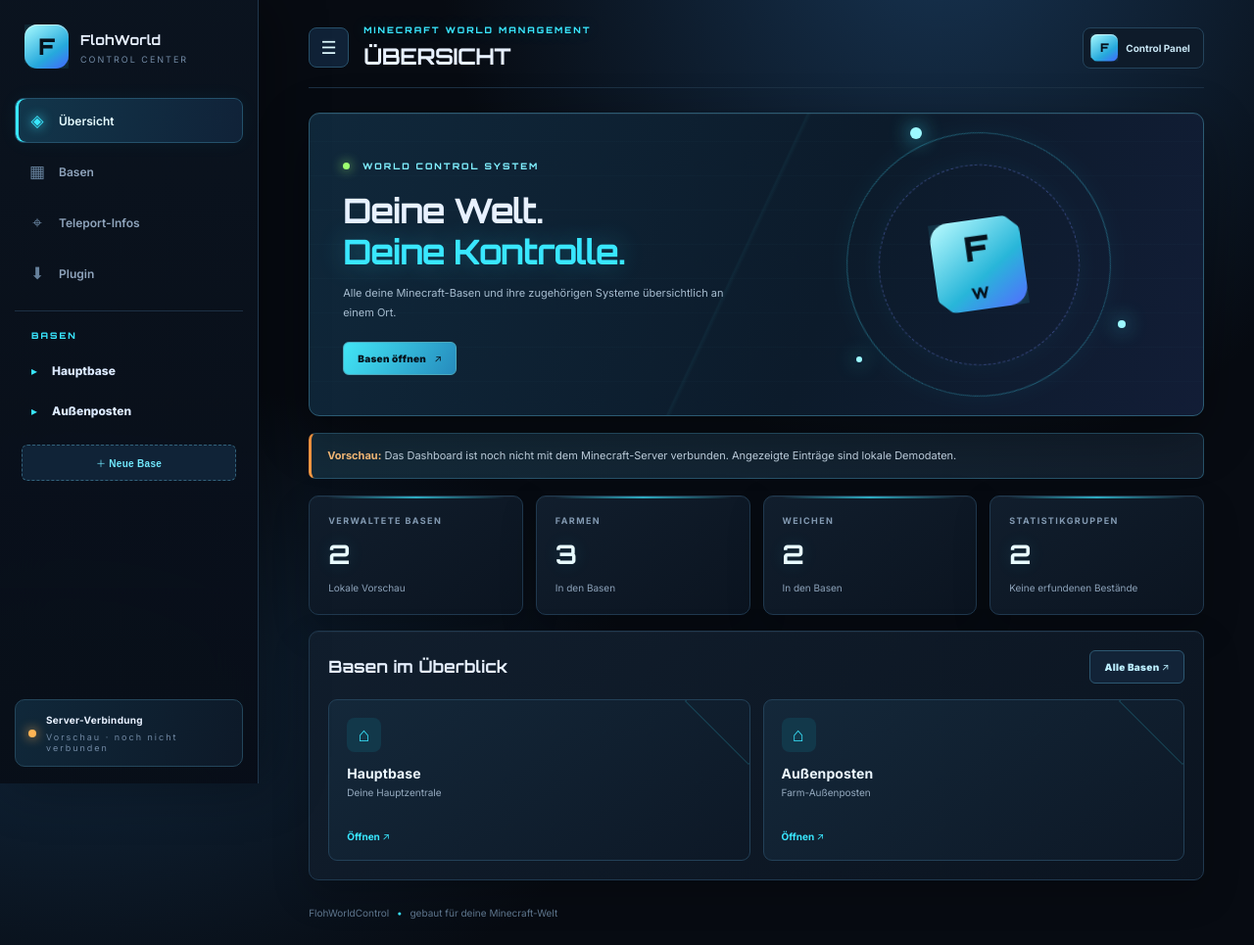
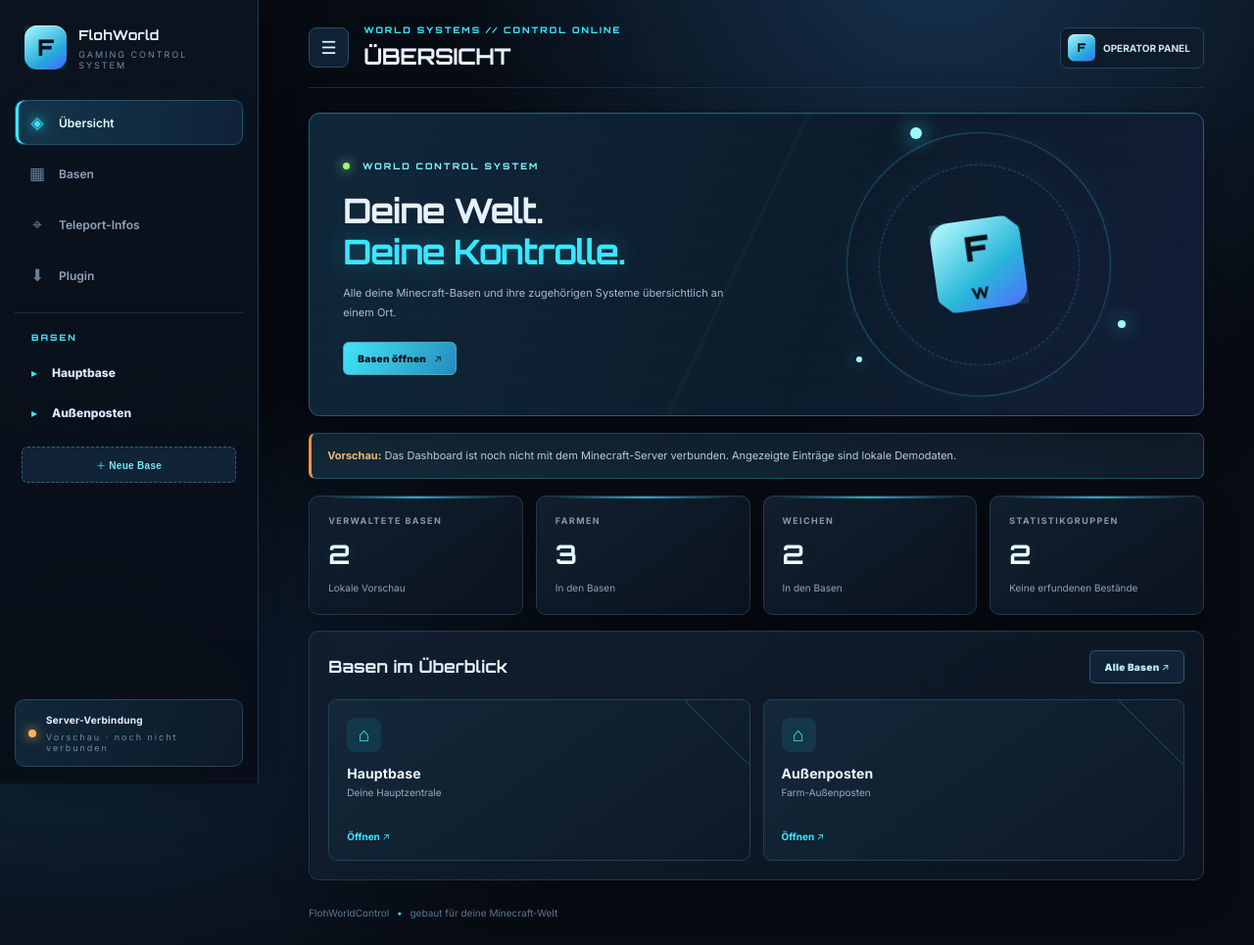
Before and after one commit to Flohhausen/FlohWorldControl-PluginWeb, a plain HTML site: page web/index.html in a window 1280 px wide. Shown: the whole page at 98% size. Drawn offline with Linux system fonts and the light colour scheme.

Commit message:
Refresh FlohWorldControl gaming identity and typography

```diff
--- a/web/index.html
+++ b/web/index.html
@@ -3,19 +3,19 @@
 <head>
   <meta charset="utf-8">
   <meta name="viewport" content="width=device-width,initial-scale=1">
-  <meta name="theme-color" content="#090d14">
+  <meta name="theme-color" content="#070b12">
   <meta name="description" content="FlohWorldControl – Minecraft Server Control Center">
   <title>FlohWorldControl</title>
   <link rel="preconnect" href="https://fonts.googleapis.com">
   <link rel="preconnect" href="https://fonts.gstatic.com" crossorigin>
-  <link href="https://fonts.googleapis.com/css2?family=Inter:wght@400;500;600;700;800;900&display=swap" rel="stylesheet">
+  <link href="https://fonts.googleapis.com/css2?family=Inter:wght@400;500;600;700;800;900&family=Orbitron:wght@500;600;700;800;900&display=swap" rel="stylesheet">
   <link rel="stylesheet" href="style.css">
 </head>
 <body>
   <div class="ambient ambient-one"></div><div class="ambient ambient-two"></div>
   <div class="app-shell">
     <aside class="sidebar" id="sidebar">
-      <a class="brand" href="#overview"><span class="mark">F</span><span><b>FlohWorld</b><small>CONTROL CENTER</small></span></a>
+      <a class="brand" href="#overview"><span class="mark">F</span><span><b>FlohWorld</b><small>GAMING CONTROL SYSTEM</small></span></a>
       <nav class="main-nav" aria-label="Hauptnavigation">
         <a href="#overview" data-route="overview"><span>◈</span> Übersicht</a>
         <a href="#bases" data-route="bases"><span>▦</span> Basen</a>
@@ -29,8 +29,8 @@
     <div class="main-area">
       <header class="topbar">
         <button class="menu-button" id="menuButton" aria-label="Menü öffnen" aria-expanded="false">☰</button>
-        <div class="page-heading"><p class="eyebrow">MINECRAFT WORLD MANAGEMENT</p><h1 id="pageTitle">Übersicht</h1></div>
-        <div class="profile"><span class="profile-mark">F</span><span>Control Panel</span></div>
+        <div class="page-heading"><p class="eyebrow">WORLD SYSTEMS // CONTROL ONLINE</p><h1 id="pageTitle">Übersicht</h1></div>
+        <div class="profile"><span class="profile-mark">F</span><span>OPERATOR PANEL</span></div>
       </header>
       <main id="pageContent"></main>
       <footer>FlohWorldControl <span>•</span> gebaut für deine Minecraft-Welt</footer>
```
